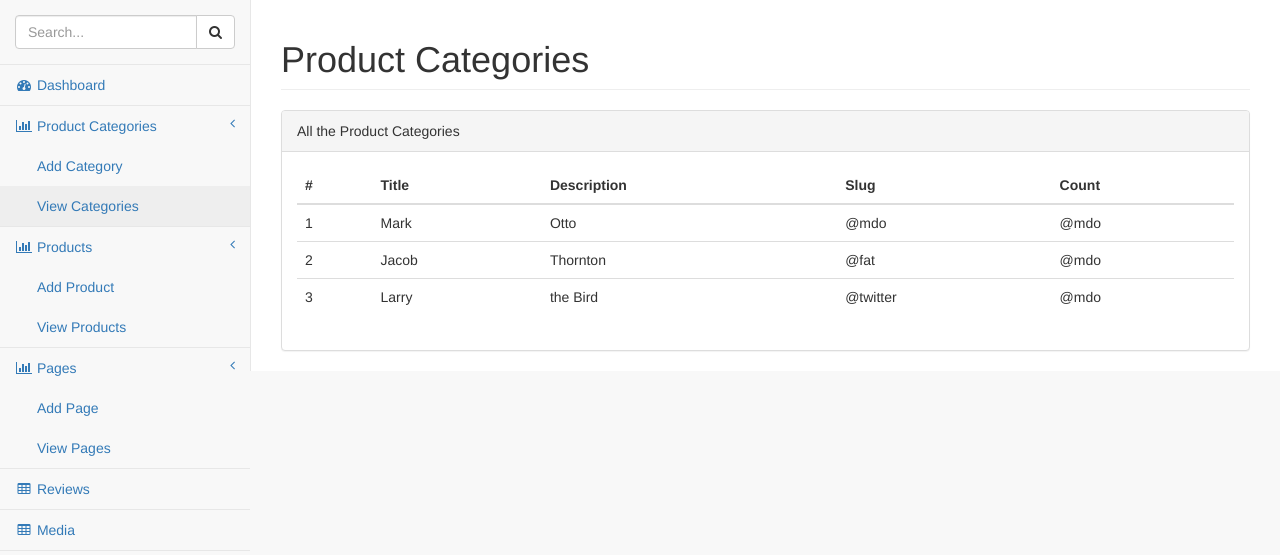
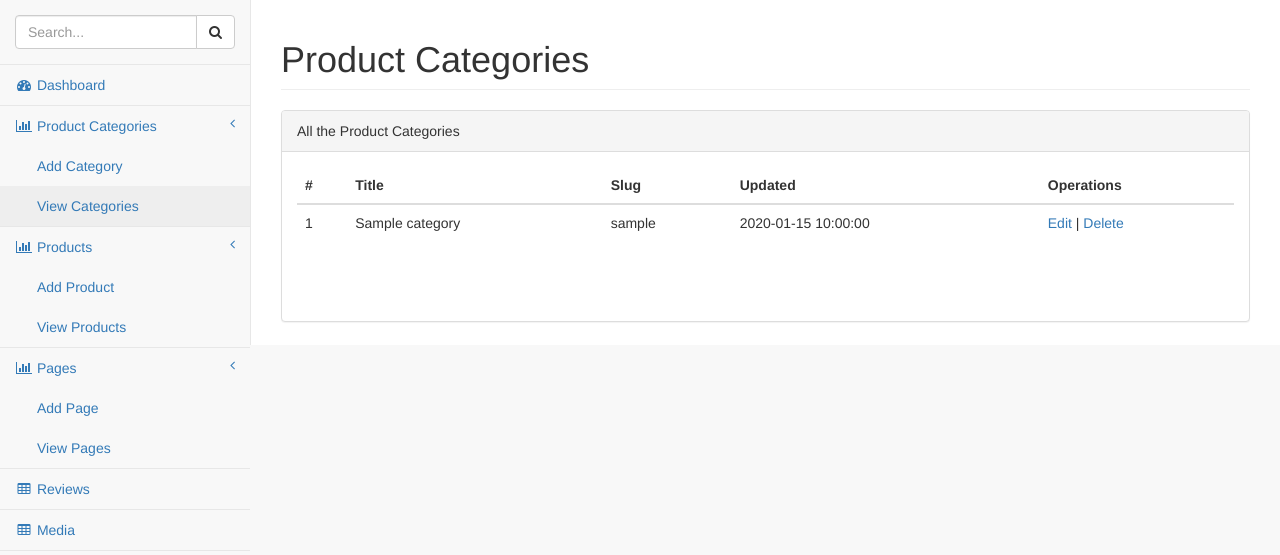
Before and after one commit to codingcyber/PHP-ECommerce-Shop, a PHP site: page /PHP-ECommerce-Shop/admin/view-categories.php in a window 1280 px wide. Shown: the part 51-606 px from the top of the page. Run offline with PHP 8.4, Linux system fonts and the light colour scheme; the visitor is signed in with stand-in values (Sample User, id 1); tables that the repository leaves empty hold one stand-in row (values such as "Sample post"); some libraries are stand-ins or nearby versions.

Commit message:
4-2 View Categories with Pagination

```diff
--- a/admin/view-categories.php
+++ b/admin/view-categories.php
@@ -1,5 +1,31 @@
-<?php include('includes/header.php'); ?>
-<?php include('includes/navigation.php'); ?>
+<?php
+require_once('../includes/connect.php');
+include('includes/check-login.php');
+include('includes/header.php');
+include('includes/navigation.php');
+
+// number of results per page
+$perpage = 2;
+if(isset($_GET['page']) & !empty($_GET['page'])){
+    $curpage = $_GET['page'];
+}else{
+    $curpage = 1;
+}
+
+// get the number of total post from posts table
+$sql = "SELECT * FROM categories";
+$result = $db->prepare($sql);
+$result->execute();
+$totalres = $result->rowCount();
+
+// calculate startpage, nextpage, endpage variables
+$endpage = ceil($totalres/$perpage);
+$startpage = 1;
+$nextpage = $curpage + 1;
+$previouspage = $curpage - 1;
+$start = ($curpage * $perpage) - $perpage;
+
+?>
 <div id="page-wrapper" style="min-height: 345px;">
     <div class="row">
         <div class="col-lg-12">
@@ -22,37 +48,53 @@
                                 <tr>
                                     <th>#</th>
                                     <th>Title</th>
-                                    <th>Description</th>
                                     <th>Slug</th>
-                                    <th>Count</th>
+                                    <th>Updated</th>
+                                    <th>Operations</th>
                                 </tr>
                             </thead>
                             <tbody>
+                                <?php
+                                    $sql = "SELECT * FROM categories LIMIT $start, $perpage";
+                                    $result = $db->prepare($sql);
+                                    $result->execute();
+                                    $res = $result->fetchAll(PDO::FETCH_ASSOC);
+                                    foreach ($res as $cat) {
+                                 ?>
                                 <tr>
-                                    <td>1</td>
-                                    <td>Mark</td>
-                                    <td>Otto</td>
-                                    <td>@mdo</td>
-                                    <td>@mdo</td>
+                                    <td><?php echo $cat['id']; ?></td>
+                                    <td><?php echo $cat['title']; ?></td>
+                                    <td><?php echo $cat['slug']; ?></td>
+                                    <td><?php echo $cat['updated']; ?></td>
+                                    <td><a href="edit-category.php?id=<?php echo $cat['id']; ?>">Edit</a> | <a href="delete-category.php?id=<?php echo $cat['id']; ?>">Delete</a></td>
                                 </tr>
-                                <tr>
-                                    <td>2</td>
-                                    <td>Jacob</td>
-                                    <td>Thornton</td>
-                                    <td>@fat</td>
-                                    <td>@mdo</td>
-                                </tr>
-                                <tr>
-                                    <td>3</td>
-                                    <td>Larry</td>
-                                    <td>the Bird</td>
-                                    <td>@twitter</td>
-                                    <td>@mdo</td>
-                                </tr>
+                                <?php } ?>
                             </tbody>
                         </table>
                     </div>
                     <!-- /.table-responsive -->
+                    <ul class="pagination justify-content-center mb-4">
+                        <?php if($curpage != $startpage){ ?>
+                        <li class="page-item">
+                            <a href="?page=<?php echo $startpage; ?>" class="page-link">&laquo; First</a>
+                        </li>
+                        <?php } ?>
+                        <?php if($curpage >= 2){ ?>
+                        <li class="page-item">
+                            <a href="?page=<?php echo $previouspage; ?>" class="page-link"><?php echo $previouspage; ?></a>
+                        </li>
+                        <?php } ?>
+                        <?php if($curpage != $endpage){ ?>
+                        <li class="page-item">
+                            <a href="?page=<?php echo $nextpage; ?>" class="page-link"><?php echo $nextpage; ?></a>
+                        </li>
+                        <?php } ?>
+                        <?php if($curpage != $endpage){ ?>
+                        <li class="page-item">
+                            <a href="?page=<?php echo $endpage; ?>" class="page-link">&raquo; Last</a>
+                        </li>
+                        <?php } ?>
+                    </ul>
                 </div>
                 <!-- /.panel-body -->
             </div>
```
